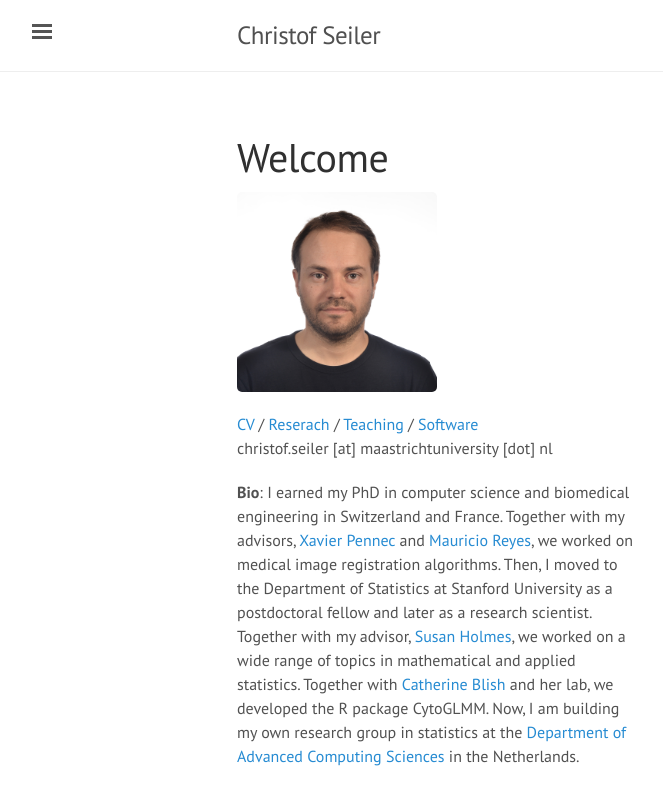
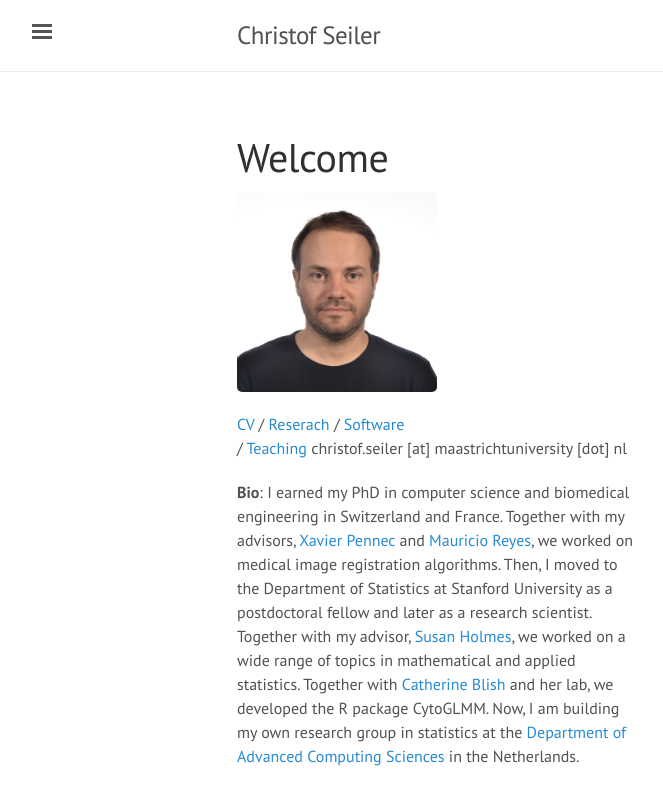
Before and after one commit to ChristofSeiler/ChristofSeiler.github.io, a Jekyll site: the page built from index.html, in a window 1280 px wide. Shown: the top 805 px of the page, without its empty margins (3-666 px from the left). Built offline with Jekyll 4.4.1, drawn with Linux system fonts in a browser that asks for light colours; the list of posts is cut into pages by our own code.

Commit message:
fix order

```diff
--- a/index.html
+++ b/index.html
@@ -14,7 +14,7 @@ p.narrow {
 <img src="public/portrait.jpg" alt="" border="0" width="200px"/>
 
 <p class="narrow">
-<a href="cv_christofseiler.pdf">CV</a> / <a href="research/">Reserach</a> / <a href="teaching/">Teaching</a> / <a href="software/">Software</a> <br>
+<a href="cv_christofseiler.pdf">CV</a> / <a href="research/">Reserach</a> / <a href="software/">Software</a> <br> / <a href="teaching/">Teaching</a>
 christof.seiler [at] maastrichtuniversity [dot] nl
 </p>
 
```
